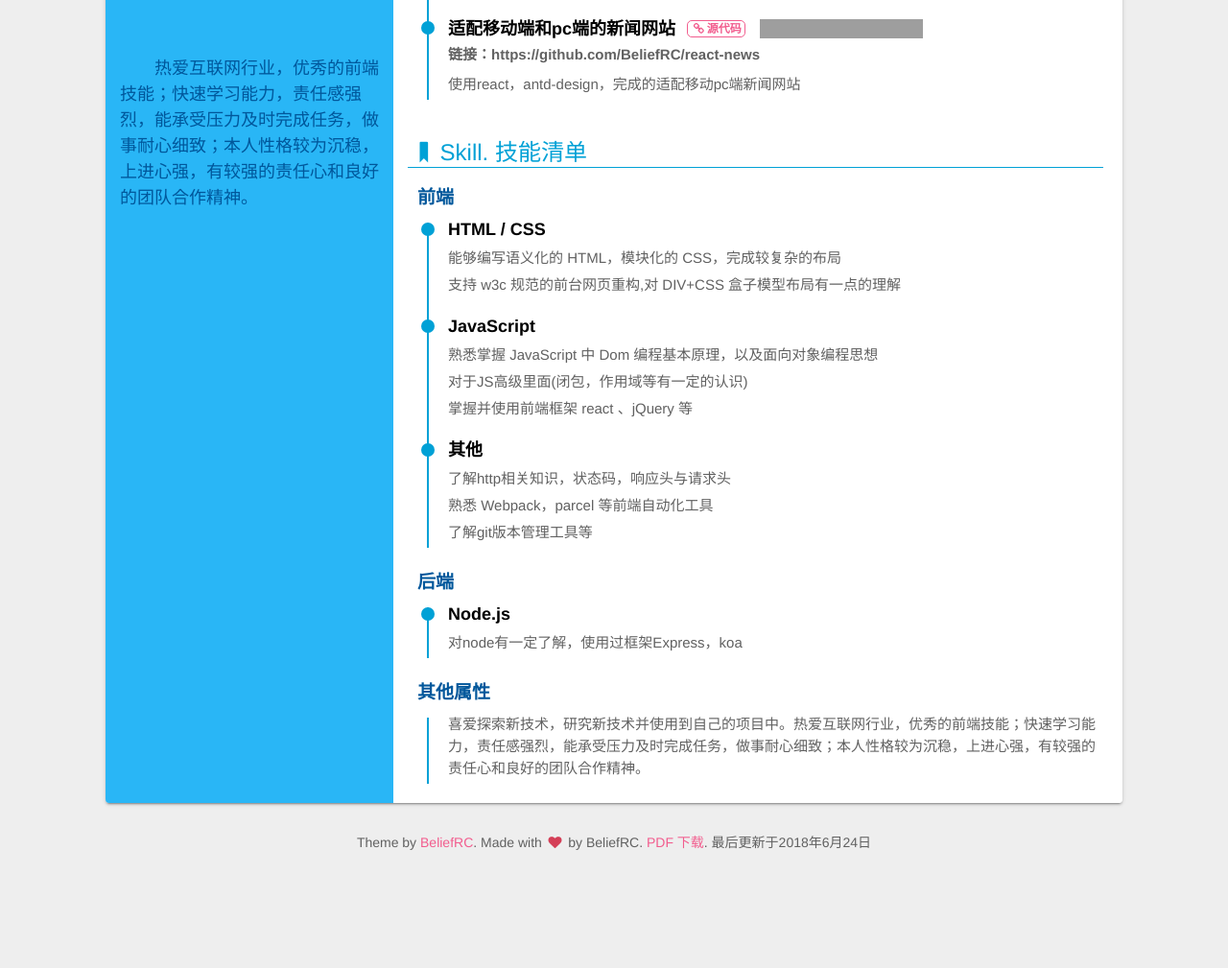
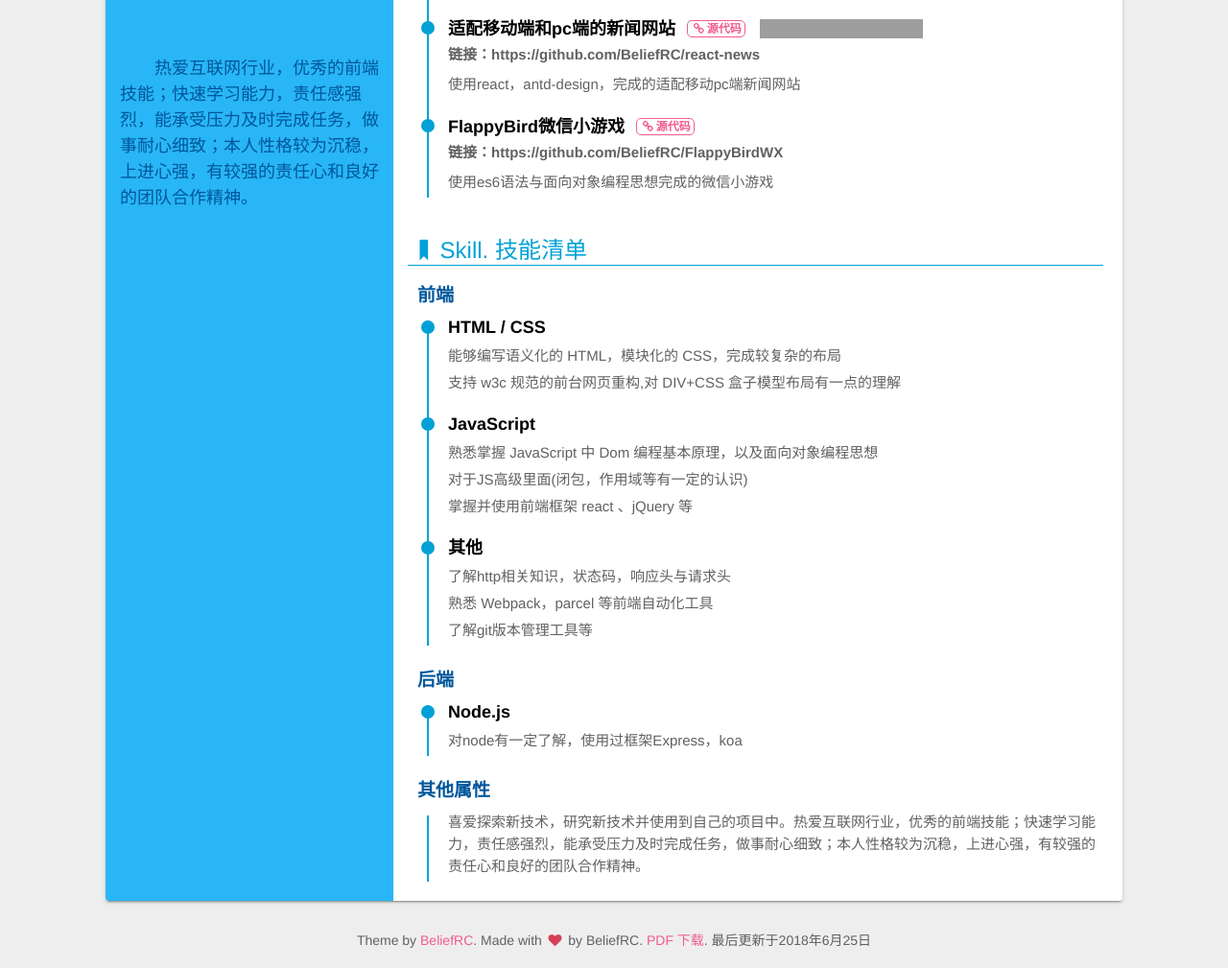
Before and after one commit to BeliefRC/Resume, a website: page index.html in a window 1280 px wide. Shown: the part 762-1771 px from the top of the page at 96% size. Before the commit the page ends 1669 px from the top, so only its background shows below. Drawn offline with Linux system fonts and the light colour scheme; grey boxes are pictures that could not be loaded.

Commit message:
更新简历

```diff
--- a/index.html
+++ b/index.html
@@ -146,6 +146,16 @@
                         <!--<img src="http://wx1.sinaimg.cn/mw690/85eda507gy1fia03wsd0ij21hc0rnwlf.jpg" alt=""-->
                              <!--style="width: 418px;height: 237px">-->
                     </li>
+                    <li>
+                        <div class="circle"></div>
+                        <h4>
+                            <span>FlappyBird微信小游戏</span>
+                            <a href="https://github.com/BeliefRC/FlappyBirdWX" target="_blank"><i class="icon-link"></i>源代码</a>
+                            <iframe src="https://ghbtns.com/github-btn.html?user=BeliefRC&repo=FlappyBirdWX&type=star&count=true" frameborder="0" scrolling="0" width="170px" height="20px"></iframe>
+                            <p>链接：https://github.com/BeliefRC/FlappyBirdWX</p>
+                        </h4>
+                        <p>使用es6语法与面向对象编程思想完成的微信小游戏</p>
+                    </li>
                 </ul>
             </li>
             <li>
@@ -194,7 +204,7 @@
 <footer>
     <p>Theme by <a href="https://github.com/BeliefRC" target="_blank">BeliefRC</a>. Made with <i
             class="icon-heart throb" style="color: #d43f57;"></i> by BeliefRC. <a href="./print.html" target="_blank">PDF 下载</a>.
-        最后更新于2018年6月24日</p>
+        最后更新于2018年6月25日</p>
 </footer>
 <script src="lib/zoom.min.js"></script>
 </body>
```
Also changed, not shown: print.html (+12 -0 lines).
